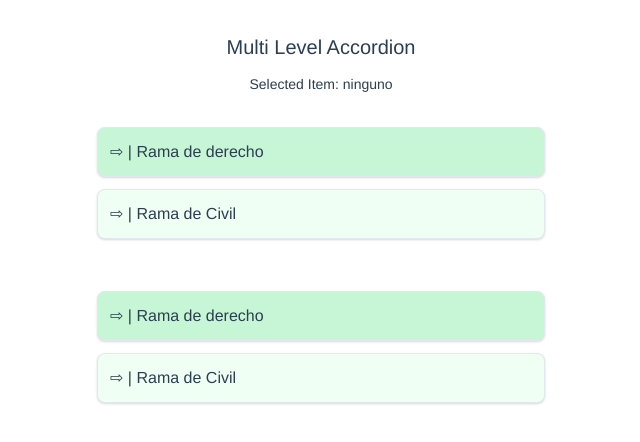
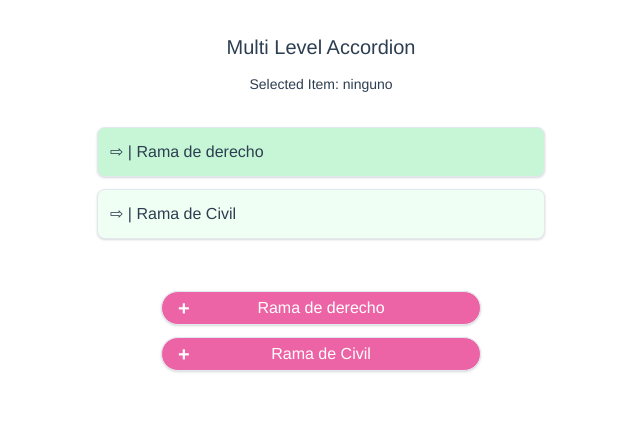
Before and after one commit to stgoddv/vue-multilevel-accordion, a Vue app in the folder example/example-multilevel-accordion/: page / in a window 1280 px wide. Shown: the top 442 px of the page, without its empty margins (319-959 px from the left). Built offline with nearby package versions, Linux system fonts and the light colour scheme.

Commit message:
added second example

```diff
--- a/example/example-multilevel-accordion/src/views/Home.vue
+++ b/example/example-multilevel-accordion/src/views/Home.vue
@@ -14,7 +14,7 @@
       <template slot-scope="{ tree, interleaved, expanded }">
         <div
           class="mb-3 p-3 border rounded-lg shadow cursor-pointer hover:shadow-md hover:bg-green-300"
-          style="transition: box-shadow, background-color, transform 0.2s ease-out;"
+          style="transition: box-shadow 0.2s ease-out, background-color 0.2s ease-out, transform 0.2s ease-out;"
           :class="{ 'bg-green-100':interleaved,
           'bg-green-200':!interleaved,
           'hover:text-blue-600 move-right':tree.leaf }"
@@ -29,19 +29,25 @@
 
     <deep-accordion
       :tree="tree"
-      class="max-w-md mx-auto select-none"
+      class="max-w-xs mx-auto select-none"
     >
-      <template slot-scope="{ tree, interleaved, expanded, level }">
+      <template slot-scope="{ tree, level, expanded }">
         <div
-          class="mb-3 p-3 border rounded-lg shadow cursor-pointer hover:shadow-md hover:bg-green-300"
-          style="transition: box-shadow, background-color, transform 0.2s ease-out;"
-          :style="`margin-left: ${2*level}rem;`"
-          :class="{ 'bg-green-100':interleaved,
-          'bg-green-200':!interleaved,
-          'hover:text-blue-600 move-right':tree.leaf }"
+          :class="`relative mb-3 p-1 border rounded-full shadow cursor-pointer hover:shadow-lg bg-pink-${(2 - level)*2 + 1}00`"
+          style="transition: box-shadow 0.2s;"
           @click="select(tree.text, tree.leaf)"
         >
-          <p><span v-if="!tree.leaf">{{ expanded ? '&#8681;' : '&#8680;' }} | </span> {{ tree.text }}</p>
+          <p
+            class="text-center"
+            :class="{'text-gray-800':level > 0, 'text-white': level == 0}"
+          >{{ tree.text }}</p>
+          <p
+            v-if="!tree.leaf"
+            class="absolute font-bold text-xl"
+            :class="{'text-gray-800':level > 0, 'text-white': level == 0}"
+            style="top: 0.05rem; left: 1rem;"
+          >{{ expanded ? '&#8722;' : '&#43;' }}</p>
+
         </div>
       </template>
     </deep-accordion>
```
